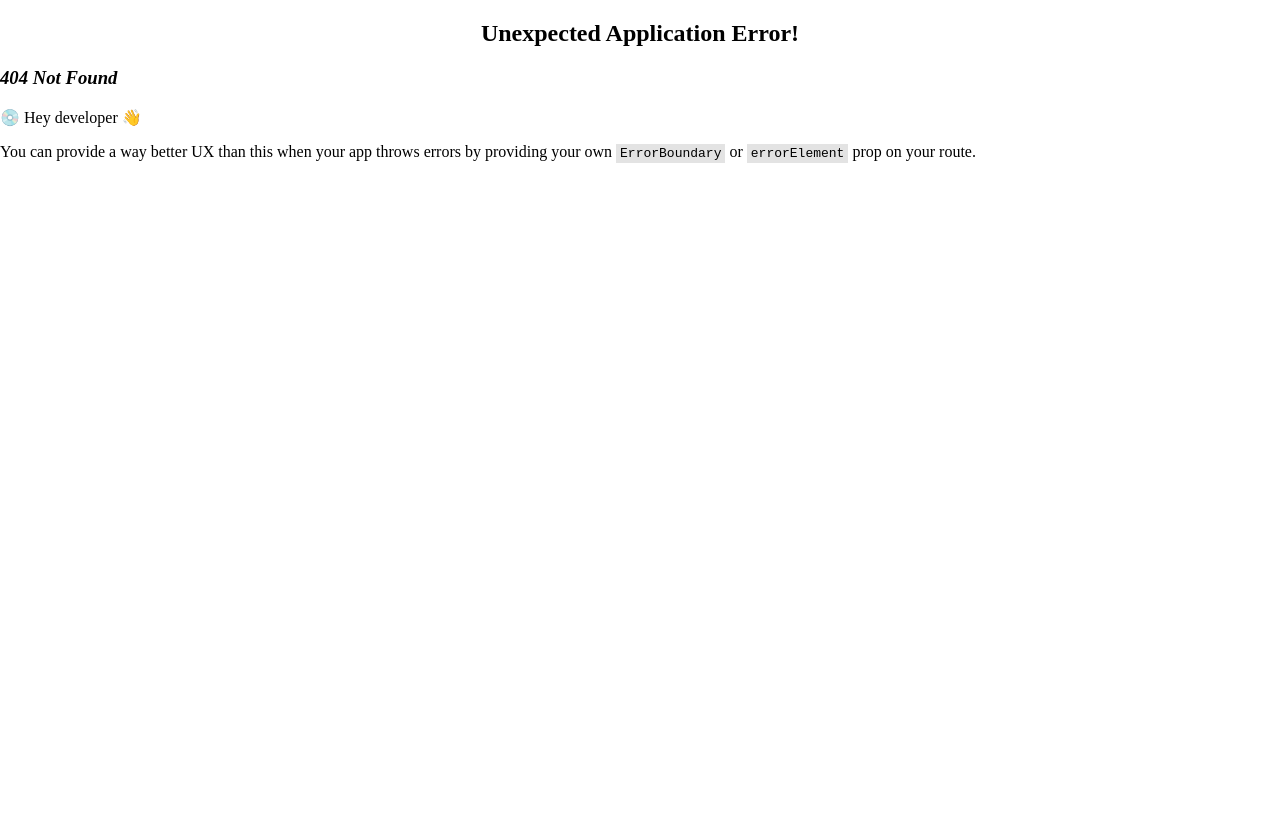
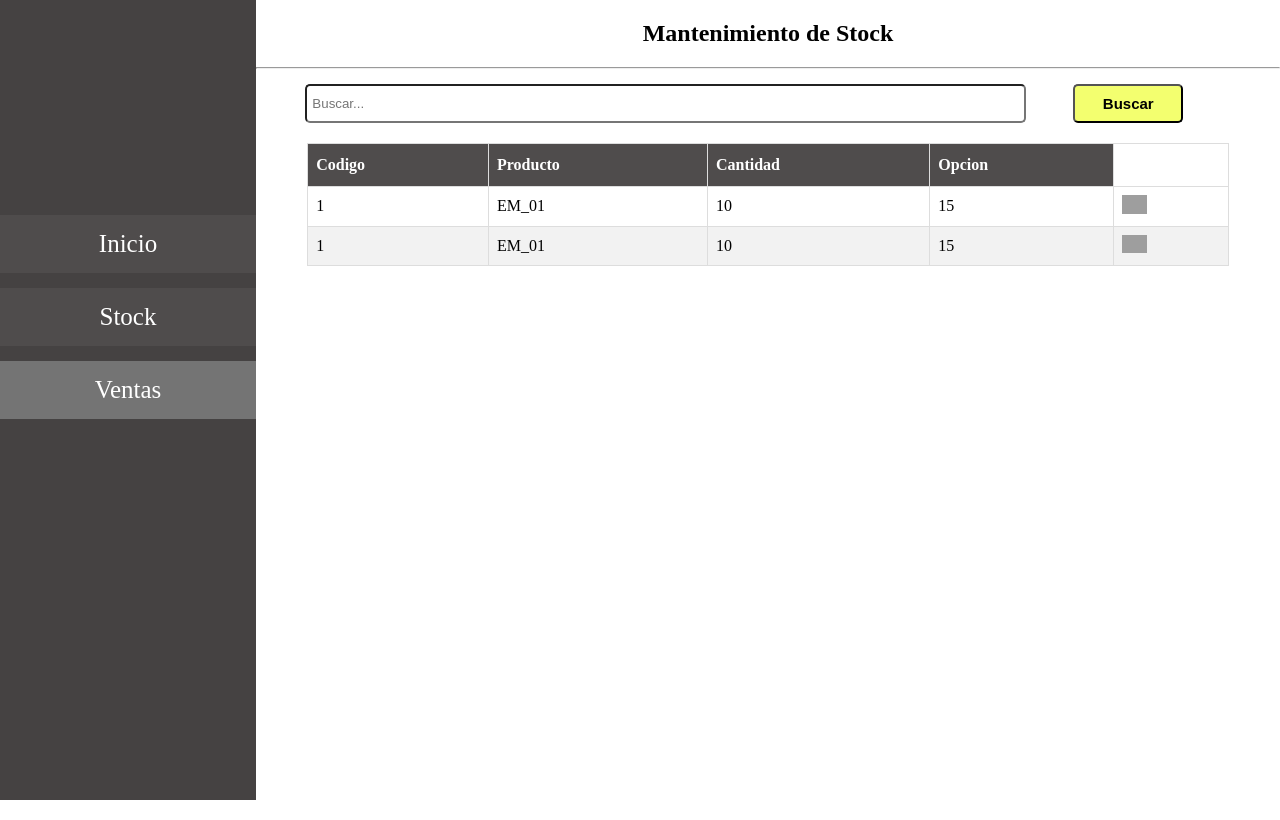
Before and after one commit to Brayan1951/Proyecto-EFSRT, a React (Vite) app: page /venta/report in a window 1280 px wide. Before the commit this address had no page. Built offline with nearby package versions, Linux system fonts and the light colour scheme; grey boxes are pictures that could not be loaded.

Commit message:
venta report add

```diff
--- a/src/data/data.js
+++ b/src/data/data.js
@@ -30,14 +30,14 @@ export let dataStock=[
 
 export let VentasData=[
     {
-        codig:"V1",
+        codigoVenta:1,
         fecha:"30-06-2024 21:20",
         producto:"EM_01",
         cantidad:10,
         precio:15
     },
     {
-        codig:"V1",
+        codigoVenta:1,
         fecha:"30-06-2024 21:20",
         producto:"EM_01",
         cantidad:10,
--- a/src/data/funcionStock.js
+++ b/src/data/funcionStock.js
@@ -33,7 +33,6 @@ export const deleteProduct=(codigo,cantidad)=>{
 
         dataStock[index].cantidad=dataStock[index].cantidad-cantidad;
     }
-    console.log(dataStock[index]);
 }
 
 export const updateStocById=(codigo,formValues)=>{
--- a/src/data/funcionVenta.js
+++ b/src/data/funcionVenta.js
@@ -2,6 +2,9 @@ import { VentasData } from "./data";
 import { deleteProduct } from "./funcionStock"
 export const returnVenta=()=>{
     return VentasData
+}
+export const returnVentaTamaño=()=>{
+    return VentasData.length
 }
 const obtenerFechaYHora = () => {
     const ahora = new Date();
@@ -21,13 +24,36 @@ const obtenerFechaYHora = () => {
 
 export const ventaCarrito=(productos=[])=>{
 
-    obtenerFechaYHora()
+const codigoTemp=returnVenta()[returnVentaTamaño()-1].codigoVenta+1
+productos.forEach(({codigo,cantidad,precio})=>{
 
-productos.map(({codigo,cantidad})=>{
+    const venta={
+        codigoVenta:codigoTemp,
+        fecha:obtenerFechaYHora(),
+        codigo,
+        cantidad,
+        precio
+    }
+    VentasData.push(venta)
 
     deleteProduct(codigo,cantidad)
 
 })
+// productos.map(({codigo,cantidad,precio})=>{
+
+//     const venta={
+//         codigoVenta:codigoTemp,
+//         fecha:obtenerFechaYHora(),
+//         codigo,
+//         cantidad,
+//         precio
+//     }
+//     VentasData.push(venta)
+
+//     deleteProduct(codigo,cantidad)
+//     console.log(VentasData);
+
+// })
 
 
 
--- a/src/pages/Menu/MenuPage.jsx
+++ b/src/pages/Menu/MenuPage.jsx
@@ -26,7 +26,7 @@ export default function MenuPage() {
             </NavLink>
           </li>
           <li>
-            <NavLink to={"venta"} className={({ isActive, isPending }) =>
+            <NavLink to={"venta/report"} className={({ isActive, isPending }) =>
               isPending ? "pending" : isActive ? "select" : ""
             }>
               Ventas
--- a/src/pages/Venta/VentaPage.jsx
+++ b/src/pages/Venta/VentaPage.jsx
@@ -4,6 +4,7 @@ import { findById } from '../../data/funcionStock'
 
 import './venta.css'
 import { ventaCarrito } from '../../data/funcionVenta'
+import Swal from 'sweetalert2'
 
 export default function VentaPage() {
 
@@ -38,7 +39,13 @@ export default function VentaPage() {
         };
         setCarrito(prev => [...prev, addProducto]);
       } else {
-        console.log("No hay suficiente stock para agregar el producto.");
+        Swal.fire({
+          icon: "error",
+          title: "No hay suficiente stock para agregar este producto.",
+          text: "Deberias pedir mas este producto!",
+          // footer: '<a href="#">Why do I have this issue?</a>'
+        });
+        // console.log("No hay suficiente stock para agregar el producto.");
       }
     } else {
       // Si el producto ya está en el carrito, actualizar la cantidad
--- /dev/null
+++ b/src/pages/Venta/VentaReport.jsx
@@ -0,0 +1,82 @@
+import React, { useEffect, useState } from 'react'
+import useForm from '../../hooks/useForm'
+import { returnVenta } from '../../data/funcionVenta'
+
+export default function VentaReport() {
+  const { search, changeForm } = useForm({ search: '' })
+
+  const [stockVenta, setStockVenta] = useState([])
+  const Find = () => {
+    console.log(stockVenta);
+
+    const venta = findById(search)
+    setStockVenta(venta)
+  }
+  useEffect(() => {
+    const venta = returnVenta()
+    setStockVenta(venta)
+  }, [])
+
+
+  return (
+    <div className='stock_page'>
+      <h2>Mantenimiento de Stock</h2>
+
+      <hr />
+      <div className="formulario_stock">
+        <input type="text" name="search" placeholder="Buscar..." onChange={changeForm} />
+        <div className="buttons">
+          <button className='find' onClick={Find}>Buscar</button>
+
+        </div>
+      </div>
+
+
+      <div className="detalle">
+        <table id='detalle-stock'>
+          <thead>
+
+            <tr>
+              {/* <th>N°</th> */}
+              <th>Codigo</th>
+              <th>Producto</th>
+              <th>Cantidad</th>
+              <th>Opcion</th>
+            </tr>
+          </thead>
+          <tbody>
+
+            {
+              stockVenta.map(({ codigoVenta,producto,cantidad,precio }, i) => {
+
+                return (
+                  <tr key={i}>
+                    {/* <td>{i + 1}</td> */}
+                    <td>{codigoVenta}</td>
+                    <td>{producto}</td>
+                    <td>{cantidad}</td>
+                    <td>{precio}</td>
+                    <td className='edit'><img onClick={() => swalPr(i)} src='./src/assets/edit.png'></img></td>
+                  </tr>
+
+                )
+
+              })
+            }
+
+          </tbody>
+
+
+        </table>
+
+
+
+
+
+      </div>
+
+
+    </div>
+  )
+
+}
--- a/src/pages/Venta/venta.css
+++ b/src/pages/Venta/venta.css
@@ -54,7 +54,12 @@ h2 {
 
 }
 .venta__formulario,.venta__carrito{
-    background-color: aliceblue;
+    /* background-color: aliceblue; */
+    /* border: 1px solid rgb(78, 78, 78); */
+
+    border-style: outset;
+    border-radius: 15px;
+    padding: 5px;
     max-height: 300px;
     width: 700px;
 }
@@ -68,10 +73,9 @@ h2 {
     justify-content: center;
 
 }
-.venta__carrito{
-    background-color: aliceblue;
+/* .venta__carrito{
     max-height: 300px;
-}
+} */
 /* fomrulario busqueda */
 /* input & button */
 .formulario_venta_productos{
```
Also changed, not shown: src/router/RouterApp.jsx (+11 -1 lines).
